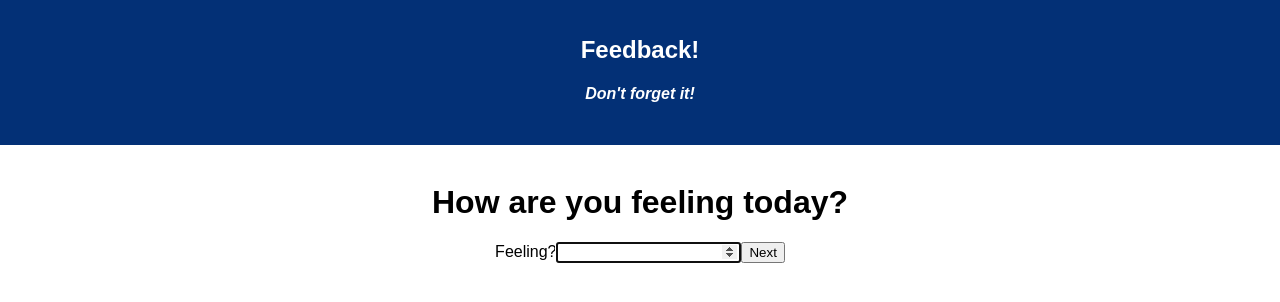
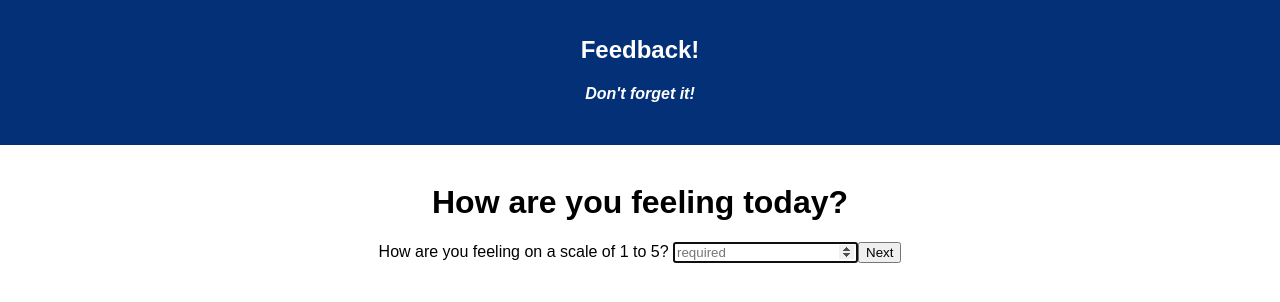
Before and after one commit to KellyDanger/redux-feedback-loop, a React (Create React App) app: page /#/ in a window 1280 px wide. Shown: the top 302 px of the page. Built offline with nearby package versions, Linux system fonts and the light colour scheme.

Commit message:
got double alert to clear

```diff
--- a/src/components/App/App.js
+++ b/src/components/App/App.js
@@ -1,7 +1,7 @@
 import React, { Component } from 'react';
 // import axios from 'axios';
 import {connect} from 'react-redux';
-import {HashRouter as Router, Route, Link} from 'react-router-dom';
+import {HashRouter as Router, Route} from 'react-router-dom';
 //styling
 import './App.css';
 
@@ -23,6 +23,7 @@ class App extends Component {
           <h4><i>Don't forget it!</i></h4>
         </header>
         <br/>
+        {/* routes to each form component */}
         <Router>
           <div className="forms">
           <Route exact path = "/" component={FeelingsForm}/>
--- a/src/components/CommentForm/CommentForm.js
+++ b/src/components/CommentForm/CommentForm.js
@@ -1,4 +1,3 @@
-
 import React, {Component} from 'react';
 import {connect} from 'react-redux';
 
@@ -7,30 +6,27 @@ class CommentForm extends Component {
 state = {
   comment: ''
 }
-
+//set value from input
 handleCommentChange = (event) => {
   this.setState({
     comment: event.target.value
   });
 }
-
+//on clicking submit, send data to redux store and navigate to review page
 handleSubmit = (event) => {
   event.preventDefault();
-  console.log('clicked comment');
-  console.log(this.state.support, 'COMMENT!!!');
   this.props.dispatch({
     type: 'ADD_COMMENT',
     payload: this.state
   })
   this.props.history.push('/review');
 }
-
   render(){
     return(
       <form onSubmit={this.handleSubmit}>
         <h1>Any comments you want to leave?</h1>
         <label htmlFor="commentInput">Comment?</label>
-        <input autoFocus id="commentInput" type="text" onChange={this.handleCommentChange}/>
+        <input autoFocus id="commentInput" type="text" onChange={this.handleCommentChange} placeholder="optional"/>
         <button onClick={this.handleSubmit}>Next</button>
       </form>
     )
--- a/src/components/FeelingsForm/FeelingsForm.js
+++ b/src/components/FeelingsForm/FeelingsForm.js
@@ -5,36 +5,32 @@ import {connect} from 'react-redux';
 
 class FeelingsForm extends Component {
 state = {
-  feeling: 0
+  feeling: null
 }
-
 handleFeelingChange = (event) => {
   this.setState({
     feeling: event.target.value
   });
 }
-
+//on submit, send data to redux store and navigate to understanding page
 handleSubmit = (event) => {
-  if(this.state.feeling > 0) {
+  if(this.state.feeling > 0 && this.state.feeling < 6) {
     event.preventDefault();
-    // console.log('clicked feelings');
-    // console.log(this.state.feeling, 'Feelings!!!');
     this.props.dispatch({
       type: 'ADD_FEELING',
       payload: this.state
     })
     this.props.history.push('/understanding');
-  } else{
-    alert("Please enter a numerical value")
+  } else {
+    alert("Please enter a numerical value between 1 and 5")
   }
 }
-
   render(){
     return(
-      <form onSubmit={this.handleSubmit}>
+      <form>
         <h1>How are you feeling today?</h1>
-        <label htmlFor="feelingsInput">Feeling?</label>
-        <input autoFocus id="feelingsInput" type="number" onChange={this.handleFeelingChange}/>
+        <label htmlFor="feelingsInput">How are you feeling on a scale of 1 to 5? </label>
+        <input autoFocus id="feelingsInput" type="number" onChange={this.handleFeelingChange} placeholder="required"/>
         <button onClick={this.handleSubmit}>Next</button>
       </form>
     )
```
